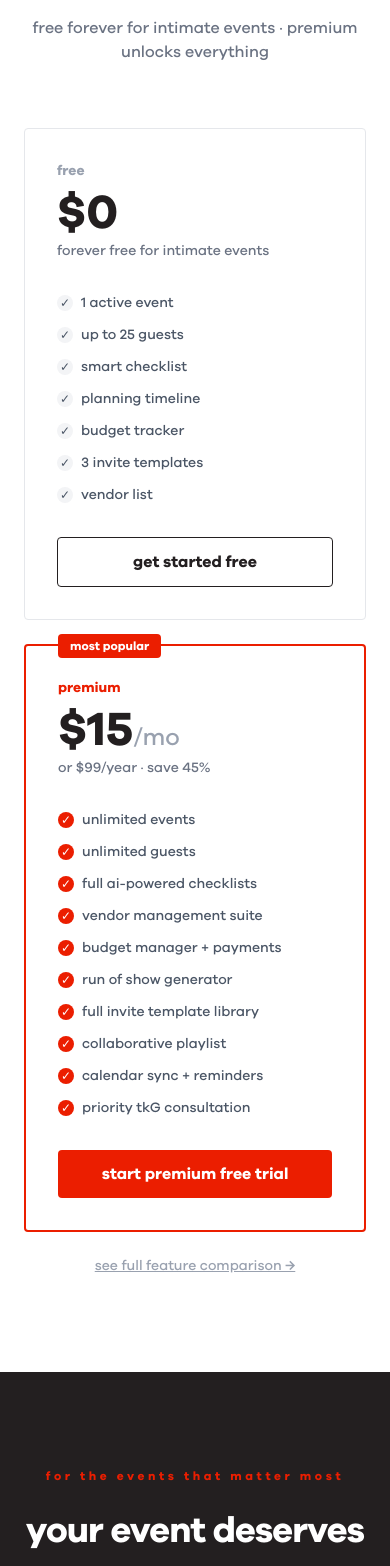
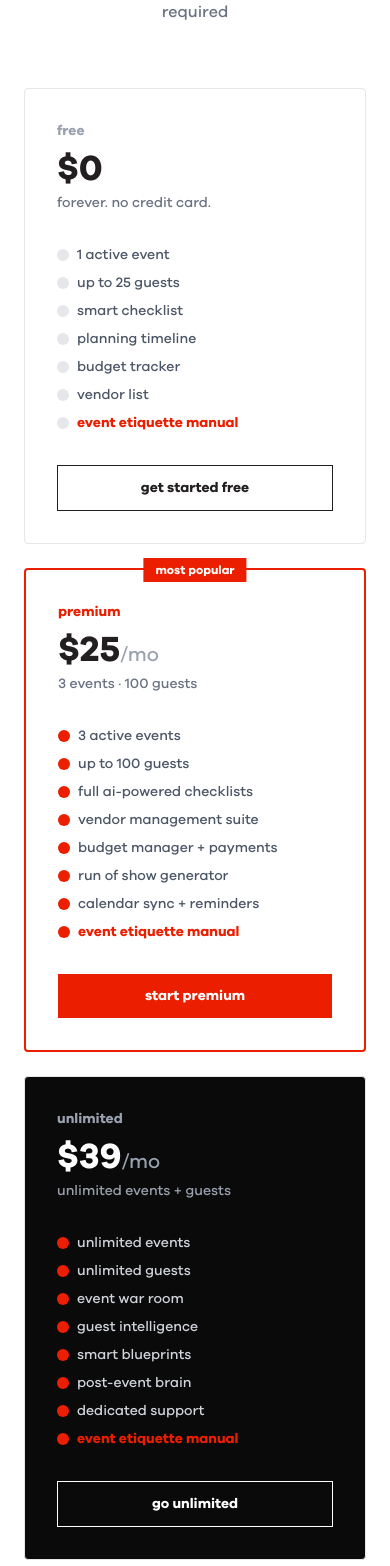
Before and after one commit to mrkoolbot/kool-app, a Next.js app: page / in a window 390 px wide. Shown: the part 4560-6126 px from the top of the page. Built offline with nearby package versions, Linux system fonts and the light colour scheme.

Commit message:
feat: homepage pricing updated to 3-tier (free//) matching pricing page

```diff
--- a/app/page.tsx
+++ b/app/page.tsx
@@ -203,60 +203,66 @@ export default function LandingPage() {
         </div>
       </section>
 
-      {/* Free vs Premium preview */}
-      <section className="py-24 px-6 max-w-4xl mx-auto">
+      {/* 3-tier pricing preview */}
+      <section className="py-24 px-6 max-w-5xl mx-auto">
         <p className="text-kool-red text-xs font-bold tracking-[0.3em] text-center mb-4">pricing</p>
-        <h2 className="text-4xl md:text-5xl font-black text-center mb-4 tracking-tight">start free. go premium when ready.</h2>
-        <p className="text-gray-500 text-center mb-16">free forever for intimate events · premium unlocks everything</p>
-        <div className="grid md:grid-cols-2 gap-6">
+        <h2 className="text-4xl md:text-5xl font-black text-center mb-4 tracking-tight">plan with intention. execute with kool.</h2>
+        <p className="text-gray-500 text-center mb-16">free forever to start · no credit card required</p>
+        <div className="grid md:grid-cols-3 gap-6">
           {/* Free */}
           <div className="border border-gray-200 rounded-sm p-8">
             <div className="text-sm font-bold text-gray-400 mb-2">free</div>
-            <div className="text-5xl font-black mb-1">$0</div>
-            <p className="text-gray-500 text-sm mb-8">forever free for intimate events</p>
-            <ul className="space-y-3 text-sm text-gray-600 mb-8">
-              {["1 active event", "up to 25 guests", "smart checklist", "planning timeline", "budget tracker", "3 invite templates", "vendor list"].map(f => (
-                <li key={f} className="flex items-center gap-2">
-                  <span className="w-4 h-4 rounded-full bg-gray-100 flex items-center justify-center text-xs">✓</span>
+            <div className="text-4xl font-black mb-1">$0</div>
+            <p className="text-gray-500 text-sm mb-8">forever. no credit card.</p>
+            <ul className="space-y-2 text-sm text-gray-600 mb-8">
+              {["1 active event", "up to 25 guests", "smart checklist", "planning timeline", "budget tracker", "vendor list", "event etiquette manual"].map(f => (
+                <li key={f} className={`flex items-center gap-2 ${f === "event etiquette manual" ? "text-kool-red font-semibold" : ""}`}>
+                  <span className="w-3 h-3 rounded-full bg-gray-200 flex-shrink-0" />
                   {f}
                 </li>
               ))}
             </ul>
-            <Link href="/signup" className="block text-center border border-kool-black text-kool-black py-3 rounded-sm font-semibold hover:bg-kool-black hover:text-white transition-colors">
+            <Link href="/signup" className="block text-center border border-kool-black text-kool-black py-3 font-semibold hover:bg-kool-black hover:text-white transition-colors text-sm">
               get started free
             </Link>
           </div>
           {/* Premium */}
           <div className="border-2 border-kool-red rounded-sm p-8 relative">
-            <div className="absolute -top-3 left-8 bg-kool-red text-white text-xs font-bold px-3 py-1 rounded-sm">most popular</div>
+            <div className="absolute -top-3 left-1/2 -translate-x-1/2 bg-kool-red text-white text-xs font-bold px-3 py-1">most popular</div>
             <div className="text-sm font-bold text-kool-red mb-2">premium</div>
-            <div className="text-5xl font-black mb-1">$15<span className="text-2xl font-normal text-gray-400">/mo</span></div>
-            <p className="text-gray-500 text-sm mb-8">or $99/year · save 45%</p>
-            <ul className="space-y-3 text-sm text-gray-600 mb-8">
-              {[
-                "unlimited events",
-                "unlimited guests",
-                "full ai-powered checklists",
-                "vendor management suite",
-                "budget manager + payments",
-                "run of show generator",
-                "full invite template library",
-                "collaborative playlist",
-                "calendar sync + reminders",
-                "priority tkG consultation",
-              ].map(f => (
-                <li key={f} className="flex items-center gap-2">
-                  <span className="w-4 h-4 rounded-full bg-kool-red flex items-center justify-center text-xs text-white">✓</span>
+            <div className="text-4xl font-black mb-1">$25<span className="text-xl font-normal text-gray-400">/mo</span></div>
+            <p className="text-gray-500 text-sm mb-8">3 events · 100 guests</p>
+            <ul className="space-y-2 text-sm text-gray-600 mb-8">
+              {["3 active events", "up to 100 guests", "full ai-powered checklists", "vendor management suite", "budget manager + payments", "run of show generator", "calendar sync + reminders", "event etiquette manual"].map(f => (
+                <li key={f} className={`flex items-center gap-2 ${f === "event etiquette manual" ? "text-kool-red font-semibold" : ""}`}>
+                  <span className="w-3 h-3 rounded-full bg-kool-red flex-shrink-0" />
                   {f}
                 </li>
               ))}
             </ul>
-            <Link href="/signup?plan=premium" className="block text-center bg-kool-red text-white py-3 rounded-sm font-bold hover:bg-kool-crimson transition-colors">
-              start premium free trial
+            <Link href="/signup?plan=premium" className="block text-center bg-kool-red text-white py-3 font-bold hover:bg-kool-crimson transition-colors text-sm">
+              start premium
+            </Link>
+          </div>
+          {/* Unlimited */}
+          <div className="border border-gray-200 rounded-sm p-8 bg-[#0A0A0A] text-white">
+            <div className="text-sm font-bold text-gray-400 mb-2">unlimited</div>
+            <div className="text-4xl font-black mb-1">$39<span className="text-xl font-normal text-gray-400">/mo</span></div>
+            <p className="text-gray-400 text-sm mb-8">unlimited events + guests</p>
+            <ul className="space-y-2 text-sm text-gray-300 mb-8">
+              {["unlimited events", "unlimited guests", "event war room", "guest intelligence", "smart blueprints", "post-event brain", "dedicated support", "event etiquette manual"].map(f => (
+                <li key={f} className={`flex items-center gap-2 ${f === "event etiquette manual" ? "text-kool-red font-semibold" : ""}`}>
+                  <span className="w-3 h-3 rounded-full bg-kool-red flex-shrink-0" />
+                  {f}
+                </li>
+              ))}
+            </ul>
+            <Link href="/signup?plan=unlimited" className="block text-center border border-white text-white py-3 font-bold hover:bg-white hover:text-kool-black transition-colors text-sm">
+              go unlimited
             </Link>
           </div>
         </div>
-        <p className="text-center text-gray-400 text-sm mt-6">
+        <p className="text-center text-gray-400 text-sm mt-8">
           <Link href="/pricing" className="underline hover:text-kool-black transition-colors">see full feature comparison →</Link>
         </p>
       </section>
```
